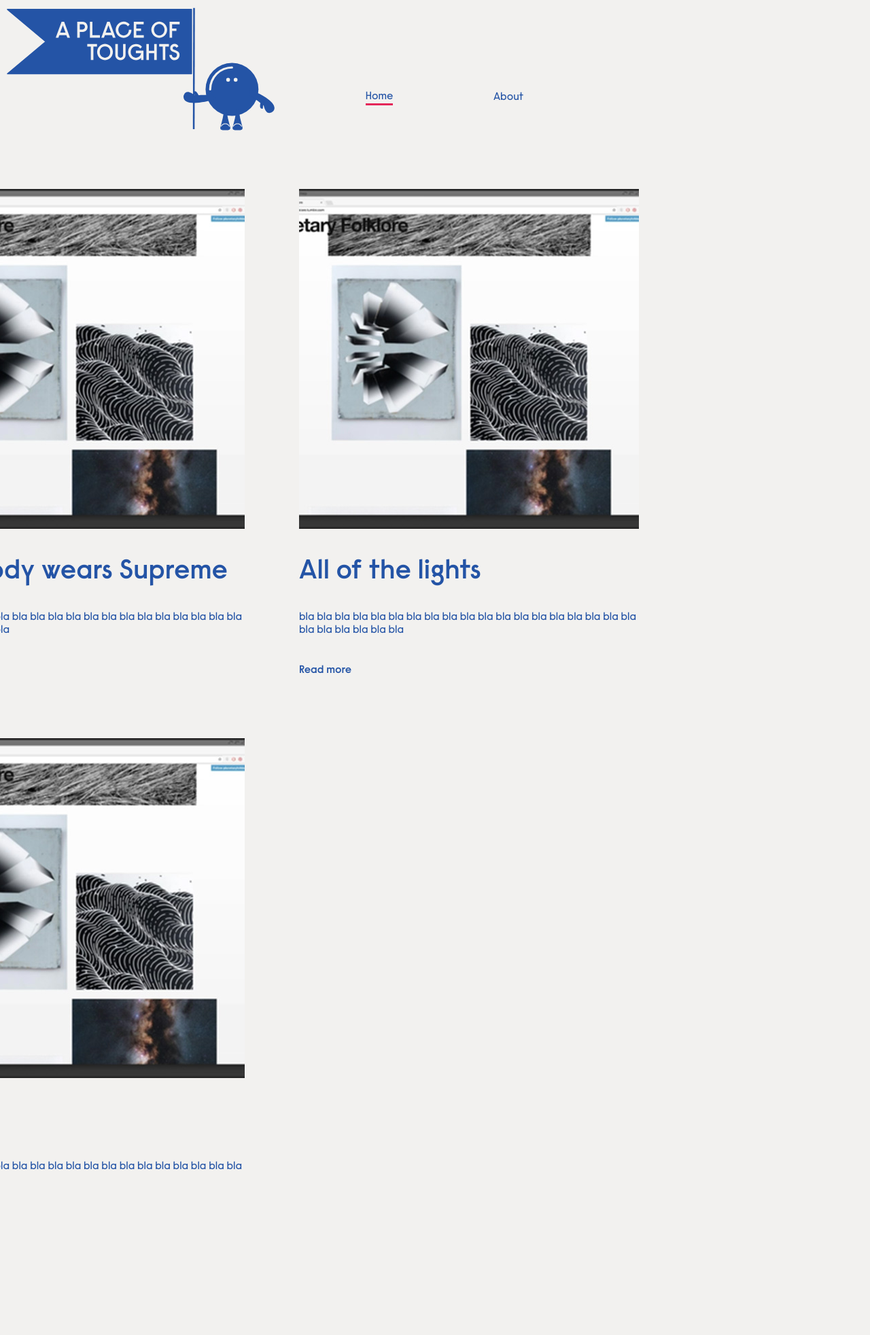
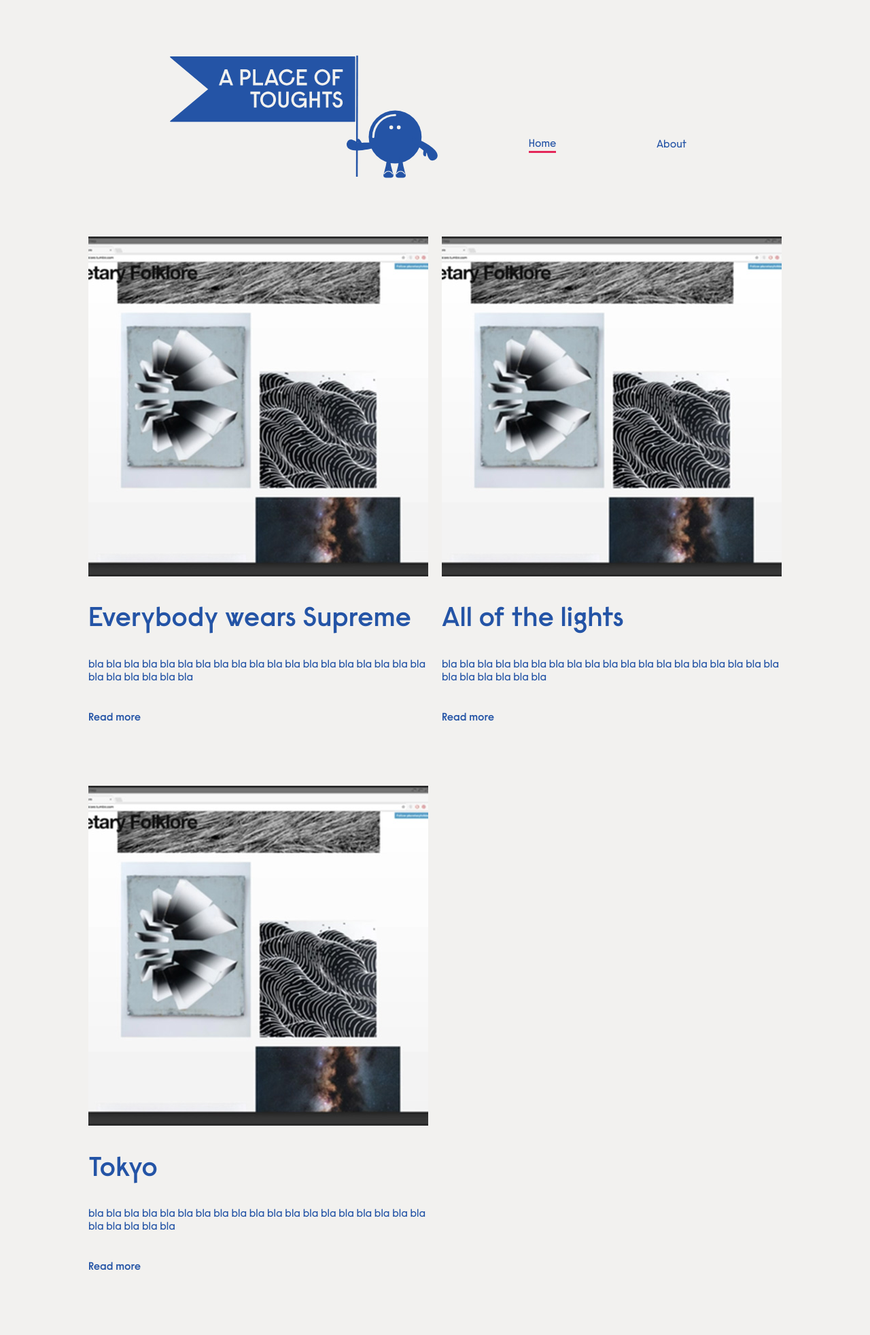
Before and after one commit to emho-lab/journal, a Jekyll site: the page built from index.html, in a window 1280 px wide. Shown: the whole page at 68% size. Built offline with Jekyll 4.4.1, drawn with Linux system fonts in a browser that asks for light colours; before the commit the page ends 1904 px from its top, so only the background shows below that.

Commit message:
change breakpoint elements V2i

```diff
--- a/assets/css/app.scss
+++ b/assets/css/app.scss
@@ -40,7 +40,7 @@
     margin:80px auto 0 auto;}
 
     @media screen and (min-width: $break-mid) {
-      margin: 10px;}
+      margin:80px auto 0 auto;}
 
     @media screen and (max-width: $break-small) {
       margin: 10px;}
@@ -187,7 +187,7 @@
   @media screen and (min-width: $break-mid) {
     display: grid;
     grid-template-columns: 1fr 1fr;
-    grid-column-gap: 80px;
+    grid-column-gap: 20px;
     justify-content: center;
   }
 
@@ -273,7 +273,7 @@
     }
   }
 
-  div.blog-posts {
+  div.blog-posts img {
 
     @media screen and (max-width: $break-small) {
       max-width: 400px;
```
